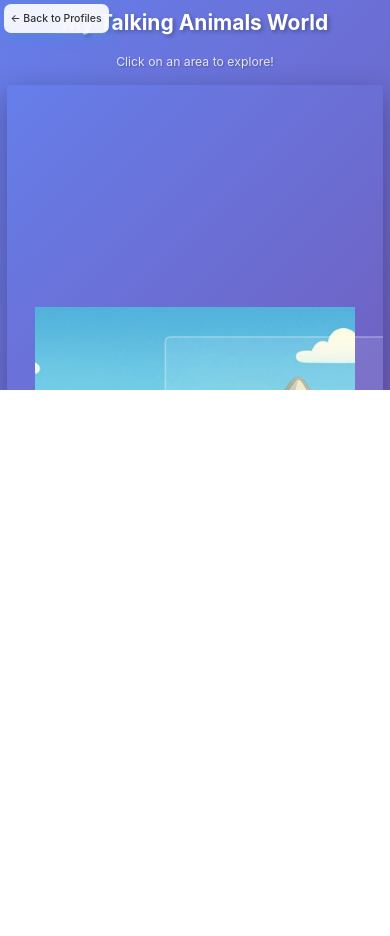
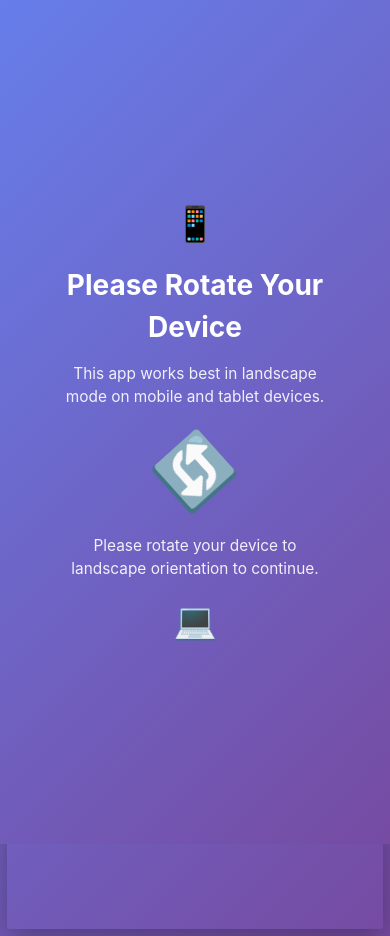
Before and after one commit to yagarwalla/my-talking-animals, a React (Create React App) app: page /map in a window 390 px wide. Before the commit the page ends 844 px from the top, so only its background shows below. Built offline with nearby package versions, Linux system fonts and the light colour scheme.

Commit message:
landscape enforcer

```diff
--- a/public/index.html
+++ b/public/index.html
@@ -34,40 +34,7 @@
       Learn how to configure a non-root public URL by running `npm run build`.
     -->
     <title>My Talking Animals</title>
-    <script>
-      // Force landscape orientation on mobile/tablet devices
-      function forceLandscape() {
-        if (window.innerWidth <= 1024) {
-          // Force landscape dimensions
-          document.documentElement.style.height = '100vw';
-          document.documentElement.style.minHeight = '100vw';
-          document.body.style.height = '100vw';
-          document.body.style.minHeight = '100vw';
 
-          // Prevent rotation
-          document.documentElement.style.transform = 'rotate(0deg)';
-          document.body.style.transform = 'rotate(0deg)';
-
-          // Set viewport to landscape
-          const viewport = document.querySelector('meta[name="viewport"]');
-          if (viewport) {
-            viewport.setAttribute('content', 'width=device-width, initial-scale=1.0, maximum-scale=1.0, user-scalable=no, viewport-fit=cover, height=device-width');
-          }
-        }
-      }
-
-      // Run on load and orientation change
-      window.addEventListener('load', forceLandscape);
-      window.addEventListener('orientationchange', forceLandscape);
-      window.addEventListener('resize', forceLandscape);
-
-      // Also run immediately if DOM is already loaded
-      if (document.readyState === 'loading') {
-        document.addEventListener('DOMContentLoaded', forceLandscape);
-      } else {
-        forceLandscape();
-      }
-    </script>
   </head>
   <body>
     <noscript>You need to enable JavaScript to run this app.</noscript>
--- a/src/App.jsx
+++ b/src/App.jsx
@@ -2,6 +2,7 @@ import React, { useState, useRef } from 'react';
 import { BrowserRouter as Router, Routes, Route, Navigate } from 'react-router-dom';
 import logo from './logo.svg';
 import ProfileSelector from './components/ProfileSelector';
+import LandscapeEnforcer from './components/LandscapeEnforcer';
 
 import MapScreen from './components/MapScreen';
 import AreaScreen from './components/AreaScreen';
@@ -262,6 +263,7 @@ function App() {
         <Route path="/animal-demo" element={<AnimalDemo />} />
         <Route path="*" element={<Navigate to="/" replace />} />
       </Routes>
+      <LandscapeEnforcer />
     </Router>
   );
 }
--- /dev/null
+++ b/src/components/LandscapeEnforcer.jsx
@@ -0,0 +1,45 @@
+import React, { useState, useEffect } from 'react';
+
+const LandscapeEnforcer = () => {
+  const [isPortrait, setIsPortrait] = useState(false);
+
+  useEffect(() => {
+    const checkOrientation = () => {
+      // Check if device is in portrait mode
+      const isPortraitMode = window.innerHeight > window.innerWidth;
+      setIsPortrait(isPortraitMode);
+    };
+
+    // Check on mount
+    checkOrientation();
+
+    // Check on resize and orientation change
+    window.addEventListener('resize', checkOrientation);
+    window.addEventListener('orientationchange', checkOrientation);
+
+    return () => {
+      window.removeEventListener('resize', checkOrientation);
+      window.removeEventListener('orientationchange', checkOrientation);
+    };
+  }, []);
+
+  // Only show enforcer on mobile/tablet devices in portrait mode
+  if (!isPortrait || window.innerWidth > 1024) {
+    return null;
+  }
+
+  return (
+    <div className="landscape-enforcer">
+      <div className="enforcer-content">
+        <div className="device-icon">📱</div>
+        <h1>Please Rotate Your Device</h1>
+        <p>This app works best in landscape mode on mobile and tablet devices.</p>
+        <div className="rotate-icon">🔄</div>
+        <p>Please rotate your device to landscape orientation to continue.</p>
+        <div className="device-icon">💻</div>
+      </div>
+    </div>
+  );
+};
+
+export default LandscapeEnforcer;
--- a/src/index.css
+++ b/src/index.css
@@ -475,28 +475,18 @@ html {
   }
 }
 
-/* Force landscape layout on mobile/tablet regardless of device orientation */
+/* Simple landscape enforcement for mobile/tablet */
 @media (max-width: 1024px) {
-  /* Force landscape dimensions and layout */
+  /* Basic landscape layout adjustments */
   body {
-    min-height: 100vh; /* Use viewport height to maintain proper proportions */
-    min-height: 100dvh; /* Dynamic viewport height for mobile browsers */
+    min-height: 100vh;
+    min-height: 100dvh;
     overflow-x: hidden;
-    /* Force landscape orientation */
-    transform: rotate(0deg);
-    transform-origin: center center;
-    /* Ensure content fits landscape */
-    width: 100vw;
-    max-width: 100vw;
   }
 
   .App {
     min-height: 100vh;
     min-height: 100dvh;
-    transform: rotate(0deg); /* Ensure no rotation */
-    transform-origin: center center;
-    width: 100vw;
-    max-width: 100vw;
   }
 
   .map-screen,
@@ -504,17 +494,11 @@ html {
   .profile-selector {
     min-height: 100vh;
     min-height: 100dvh;
-    transform: rotate(0deg);
-    transform-origin: center center;
-    width: 100vw;
-    max-width: 100vw;
-    /* Ensure map screen doesn't hide content */
     overflow: visible;
   }
 
-  /* Map container specific landscape handling - preserve original layout */
+  /* Preserve original map container styles */
   .map-container {
-    /* Keep original map container styles - don't override */
     position: relative;
     width: 100%;
     height: calc(100vh - 120px);
@@ -523,185 +507,39 @@ html {
     border-radius: 1rem;
     overflow: hidden;
     box-shadow: 0 10px 30px rgba(0, 0, 0, 0.3);
-    /* Only apply landscape enforcement */
-    transform: rotate(0deg);
-    transform-origin: center center;
   }
 
   .area-container {
     height: calc(100vh - 120px);
     height: calc(100dvh - 120px);
-    transform: rotate(0deg);
-    transform-origin: center center;
     width: 100%;
     max-width: 100%;
     overflow: visible;
   }
 
-  /* Map image container landscape handling - preserve original layout */
-  .map-image-container {
-    position: relative;
-    width: 100%;
-    height: 100%;
-    transform: rotate(0deg);
-    transform-origin: center center;
-    /* Ensure proper image display */
-    overflow: visible;
-  }
-
-  /* Map background image landscape handling - preserve original layout */
-  .map-background-image {
-    width: 100%;
-    height: 100%;
-    object-fit: cover;
-    object-position: center;
-    transform: rotate(0deg);
-    transform-origin: center center;
-    /* Ensure image is not cropped */
-    max-width: none;
-    max-height: none;
-  }
-
-  /* Map area overlays landscape handling - preserve original layout */
-  .map-area-overlay {
-    transform: rotate(0deg);
-    transform-origin: center center;
-    /* Ensure overlays are visible */
-    z-index: 10;
-    /* Preserve positioning */
-    position: absolute;
-  }
-
-  /* Area PNG overlay landscape handling - ensure visibility */
-  .area-png-overlay {
-    transform: rotate(0deg);
-    transform-origin: center center;
-    /* Ensure image is visible */
-    opacity: 1 !important;
-    visibility: visible !important;
+  /* Ensure animal containers are clickable */
+  .animal-container {
+    position: absolute !important;
+    z-index: 10 !important;
+    cursor: pointer !important;
+    pointer-events: auto !important;
     display: block !important;
-    /* Preserve image dimensions */
-    width: 100%;
-    height: 100%;
-    object-fit: contain;
-  }
-
-  /* Force landscape aspect ratio for main content only */
-  .App-content,
-  .profile-content {
-    aspect-ratio: 16/9;
-    max-height: 100vh;
-    max-height: 100dvh;
-    transform: rotate(0deg);
-    transform-origin: center center;
-    width: 100vw;
-    max-width: 100vw;
-  }
-
-  /* Ensure all interactive elements maintain landscape orientation - but exclude map overlays */
-  button, input, select, textarea, a {
-    transform: rotate(0deg);
-    transform-origin: center center;
-  }
-
-  /* Don't apply transform to map overlay containers to preserve their layout */
-  .map-area-overlay,
-  .area-png-overlay {
-    transform: none;
-    /* Ensure overlays are always visible */
-    opacity: 1 !important;
-    visibility: visible !important;
-    display: block !important;
-  }
-
-  /* Clean overlay styles without debug borders */
-  .area-png-overlay {
-    border: none !important;
-    background-color: transparent !important;
-    box-shadow: none !important;
-  }
-
-  /* Ensure animal sprites remain clickable and properly positioned */
+    overflow: visible !important;
+  }
+
+  /* Ensure animal sprites are clickable */
   .animal-sprite {
     cursor: pointer !important;
     pointer-events: auto !important;
     position: absolute !important;
     z-index: 10 !important;
-    /* Don't apply landscape transforms to animal sprites */
-    transform: none !important;
-  }
-
-  /* Ensure animal images are visible and clickable */
-  .animal-sprite img {
-    pointer-events: none !important;
-    /* Don't apply landscape transforms to animal images */
-    transform: none !important;
-  }
-
-  /* Ensure area scene and animal positioning work correctly */
+  }
+
+  /* Ensure area scene works properly */
   .area-scene {
     position: relative !important;
     overflow: visible !important;
     z-index: 1 !important;
-  }
-
-  .area-background-container {
-    position: absolute !important;
-    z-index: 1 !important;
-  }
-
-  .animal-overlay {
-    position: absolute !important;
-    z-index: 10 !important;
-    cursor: pointer !important;
-    pointer-events: auto !important;
-  }
-
-  /* Ensure animal containers are properly positioned and clickable */
-  .animal-container {
-    position: absolute !important;
-    z-index: 10 !important;
-    cursor: pointer !important;
-    pointer-events: auto !important;
-    /* Don't apply landscape transforms */
-    transform: none !important;
-    /* Ensure proper click handling */
-    display: block !important;
-    overflow: visible !important;
-  }
-
-  /* Override any landscape enforcement that might interfere with animal positioning */
-  .animal-container * {
-    transform: none !important;
-  }
-
-  /* Force animal container to be block and clickable */
-  .animal-container {
-    display: block !important;
-    flex-direction: unset !important;
-    align-items: unset !important;
-    justify-content: unset !important;
-  }
-
-  /* Force viewport to landscape dimensions */
-  html {
-    height: 100vh;
-    height: 100dvh;
-    overflow-x: hidden;
-    width: 100vw;
-    max-width: 100vw;
-  }
-
-  /* Additional landscape enforcement */
-  * {
-    box-sizing: border-box;
-  }
-
-  /* Ensure containers don't overflow */
-  .container {
-    width: 100vw;
-    max-width: 100vw;
-    overflow-x: hidden;
   }
 }
 
@@ -1155,7 +993,70 @@ code {
   opacity: 0.5;
 }
 
-/* Landscape orientation enforcement - removed rotate overlay */
+/* Landscape Enforcer Styles */
+.landscape-enforcer {
+  position: fixed;
+  top: 0;
+  left: 0;
+  width: 100vw;
+  height: 100vh;
+  background: linear-gradient(135deg, #667eea 0%, #764ba2 100%);
+  display: flex;
+  align-items: center;
+  justify-content: center;
+  z-index: 9999;
+  color: white;
+  text-align: center;
+  padding: 2rem;
+}
+
+.enforcer-content {
+  max-width: 500px;
+  padding: 2rem;
+}
+
+.landscape-enforcer h1 {
+  font-size: 2rem;
+  font-weight: bold;
+  margin-bottom: 1rem;
+  color: white;
+}
+
+.landscape-enforcer p {
+  font-size: 1.1rem;
+  margin-bottom: 1rem;
+  opacity: 0.9;
+  line-height: 1.5;
+}
+
+.landscape-enforcer .rotate-icon {
+  font-size: 4rem;
+  margin: 1.5rem 0;
+  animation: rotate 2s infinite ease-in-out;
+}
+
+.landscape-enforcer .device-icon {
+  font-size: 2.5rem;
+  margin: 1rem 0;
+}
+
+@keyframes rotate {
+  0%, 100% { transform: rotate(0deg); }
+  50% { transform: rotate(90deg); }
+}
+
+/* Hide enforcer on desktop and landscape */
+@media (min-width: 1025px) {
+  .landscape-enforcer {
+    display: none;
+  }
+}
+
+@media (orientation: landscape) {
+  .landscape-enforcer {
+    display: none;
+  }
+}
 
 /* Profile Selector Styles */
 .profile-selector {
```
